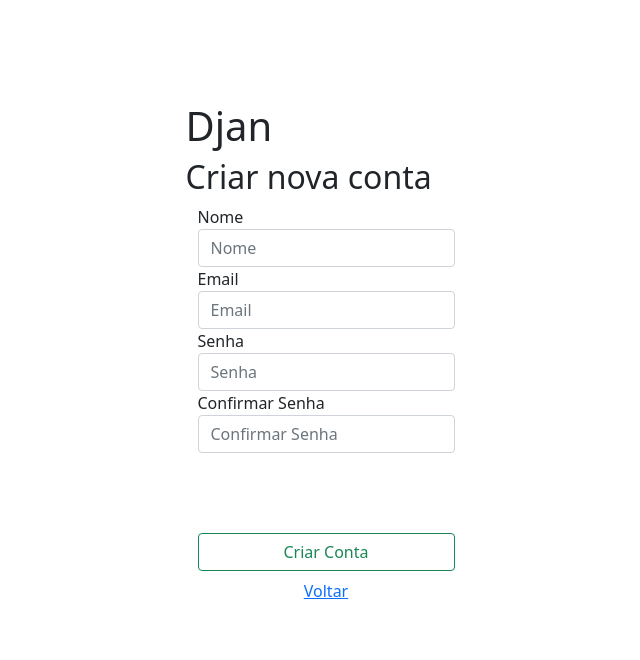
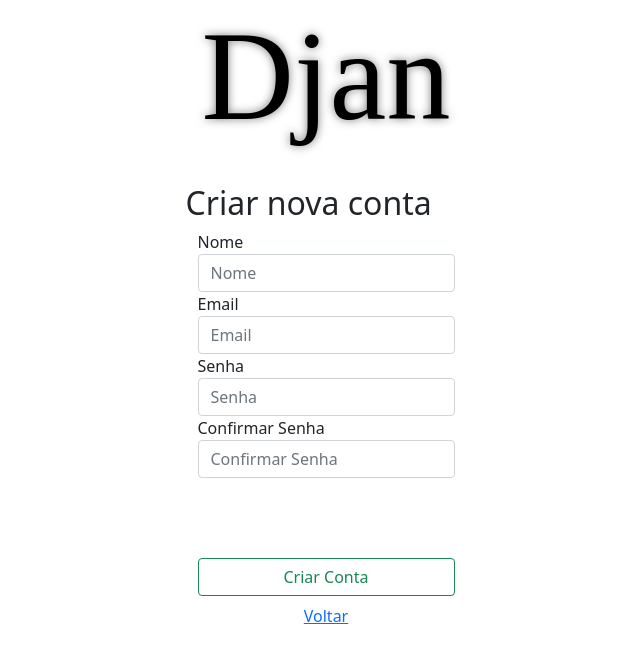
Before and after one commit to dsm-cefet-rj/trabalhointegrado2021-2-2021-2-grupo-2, a Next.js app: page /criar-conta in a window 1280 px wide. Shown: the top 660 px of the page, without its empty margins (314-954 px from the left). Built offline with nearby package versions, Linux system fonts and the light colour scheme; a web font is replaced by a local one.

Commit message:
Melhorias na pagina de criação de conta

```diff
--- a/pages/criar-conta.js
+++ b/pages/criar-conta.js
@@ -29,10 +29,11 @@ class Criarconta extends React.Component {
 
         return (
             <div className="loginPage">
-                <div className="LoginHeader">
+                <div className="loginHeader">
                     <h1>Djan</h1>
-                    <h2>Criar nova conta</h2>
+
                 </div>
+                <h2>Criar nova conta</h2>
                 <CriarConta />
             </div>
         );
--- a/styles/globals.scss
+++ b/styles/globals.scss
@@ -19,7 +19,6 @@ a {
 
 .loginPage {
   width: max-content;
-  padding: 8% 0 0;
   margin: auto;
 }
 
```
